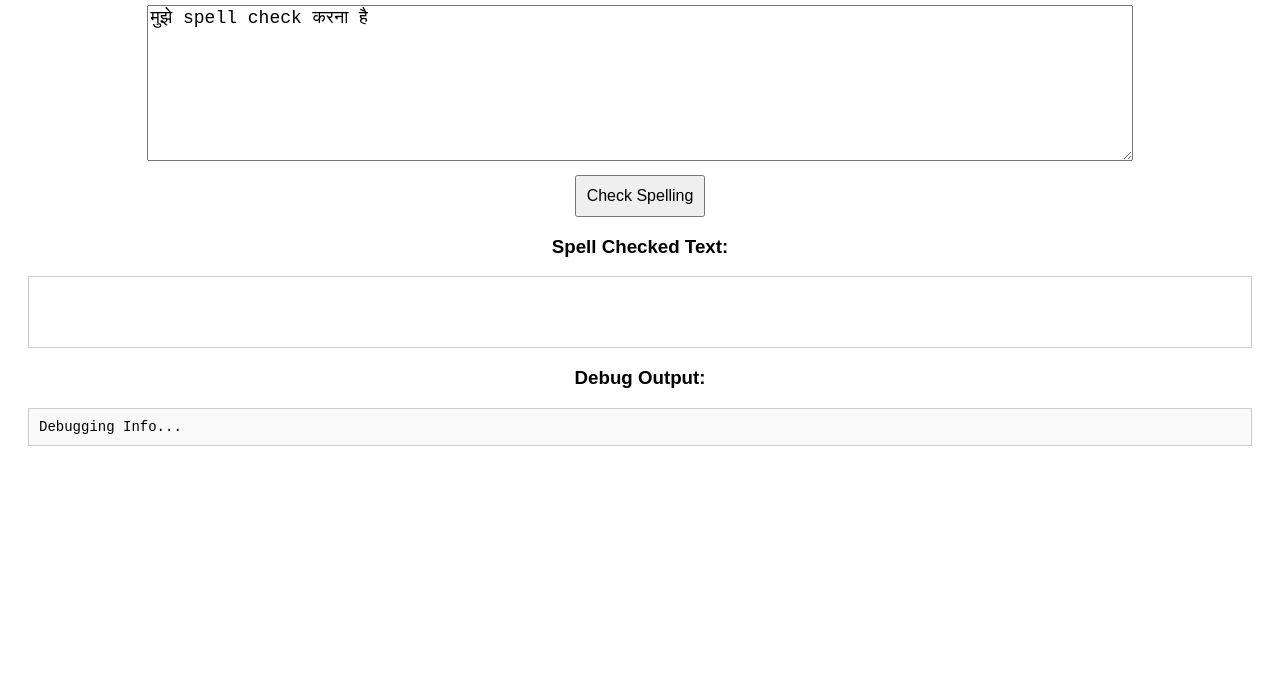
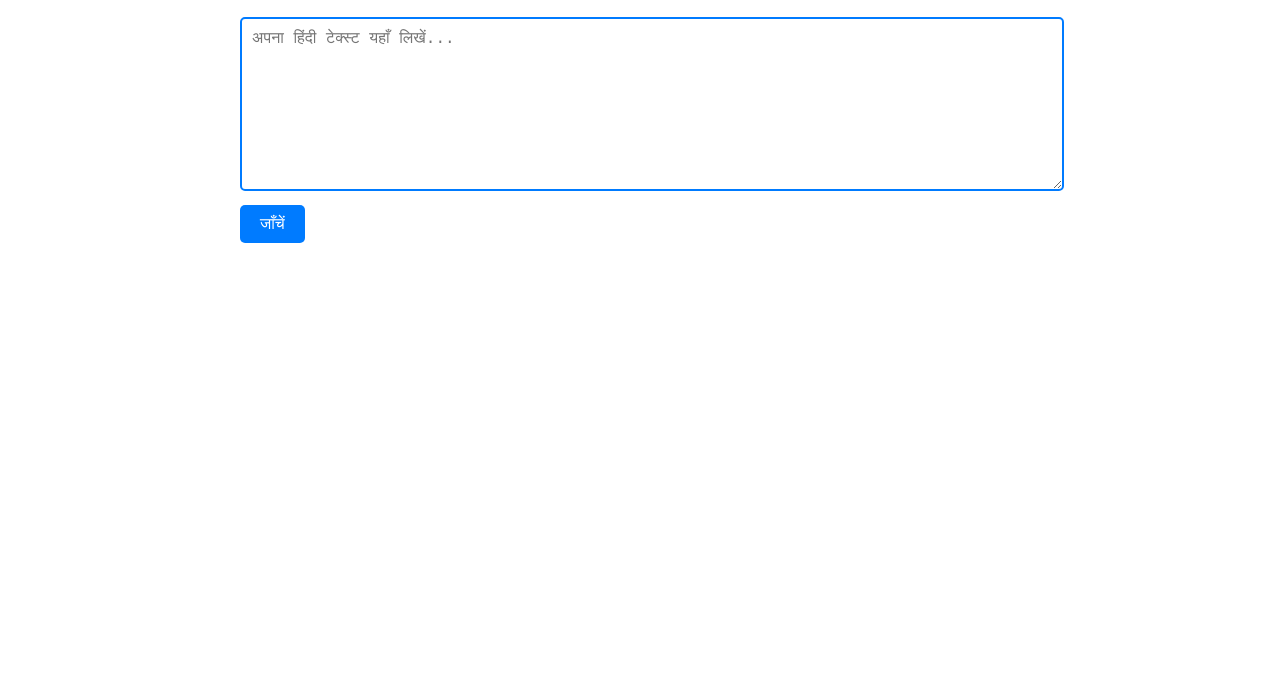
Before and after one commit to Ajmat1234/Practice-, a plain HTML site: page index.html in a window 1280 px wide. Shown: the part 101-800 px from the top of the page. Drawn offline with Linux system fonts and the light colour scheme.

Commit message:
Update index.html

```diff
--- a/index.html
+++ b/index.html
@@ -3,72 +3,103 @@
 <head>
     <meta charset="UTF-8">
     <meta name="viewport" content="width=device-width, initial-scale=1.0">
-    <title>Hindi Spell Checker</title>
+    <title>हिंदी स्पेल चेकर</title>
     <style>
-        body { font-family: Arial, sans-serif; text-align: center; padding: 20px; }
-        textarea { width: 80%; height: 150px; margin: 10px 0; font-size: 18px; }
-        button { padding: 10px; font-size: 16px; cursor: pointer; }
-        #spellCheckedText { font-size: 18px; color: black; margin-top: 10px; border: 1px solid #ccc; padding: 10px; min-height: 50px; }
-        .highlight { color: red; font-weight: bold; border-bottom: 2px dotted red; cursor: pointer; }
-        #debugOutput { border: 1px solid #ccc; padding: 10px; max-height: 150px; overflow: auto; text-align: left; font-size: 14px; background: #f9f9f9; }
+        body { font-family: 'Nirmala UI', sans-serif; padding: 20px; }
+        .container { max-width: 800px; margin: 0 auto; }
+        textarea {
+            width: 100%;
+            height: 150px;
+            padding: 10px;
+            font-size: 16px;
+            margin: 10px 0;
+            border: 2px solid #007BFF;
+            border-radius: 5px;
+        }
+        button {
+            background: #007BFF;
+            color: white;
+            padding: 10px 20px;
+            border: none;
+            border-radius: 5px;
+            cursor: pointer;
+            font-size: 16px;
+        }
+        .highlight {
+            background-color: #ffeb3b;
+            padding: 2px 4px;
+            border-radius: 3px;
+            cursor: pointer;
+            position: relative;
+        }
+        .highlight:hover::after {
+            content: attr(data-suggestions);
+            position: absolute;
+            background: white;
+            border: 1px solid #ccc;
+            padding: 5px;
+            top: -30px;
+            left: 0;
+            z-index: 1;
+        }
+        #result { margin-top: 20px; font-size: 18px; }
     </style>
 </head>
 <body>
+    <div class="container">
+        <h1 style="color: #007BFF;">हिंदी स्पेलिंग चेकर</h1>
 
-    <h2>Hindi Spell Checker</h2>
+        <textarea id="inputText" placeholder="अपना हिंदी टेक्स्ट यहाँ लिखें..."></textarea>
+        <button onclick="checkSpelling()">जाँचें</button>
 
-    <textarea id="unicodeText" placeholder="अपना हिंदी टेक्स्ट यहाँ डालें...">मुझे spell check करना है</textarea><br>
-    <button onclick="checkSpelling()">Check Spelling</button>
-
-    <h3>Spell Checked Text:</h3>
-    <div id="spellCheckedText" contenteditable="true"></div>
-
-    <h3>Debug Output:</h3>
-    <pre id="debugOutput">Debugging Info...</pre>
+        <div id="result"></div>
+    </div>
 
     <script>
         async function checkSpelling() {
-            let text = document.getElementById("unicodeText").value;
-            let apiUrl = "https://practice-production-e8b9.up.railway.app/spell-check";  // API URL
+            const text = document.getElementById('inputText').value;
+            const resultDiv = document.getElementById('result');
 
             try {
-                let response = await fetch(apiUrl, {
-                    method: "POST",
-                    headers: { "Content-Type": "application/json" },
+                const response = await fetch('https://your-railway-url.railway.app/spell-check', {
+                    method: 'POST',
+                    headers: {
+                        'Content-Type': 'application/json',
+                    },
                     body: JSON.stringify({ text: text })
                 });
 
-                if (!response.ok) {
-                    throw new Error("Server Error: " + response.status + " " + response.statusText);
+                const data = await response.json();
+
+                if(data.error) {
+                    resultDiv.innerHTML = `<p style="color: red;">त्रुटि: ${data.error}</p>`;
+                    return;
                 }
 
-                let result = await response.json();
-                document.getElementById("debugOutput").textContent = JSON.stringify(result, null, 2);
+                let htmlOutput = '';
+                data.checkedText.forEach(wordInfo => {
+                    if(!wordInfo.correct && wordInfo.suggestions.length > 0) {
+                        htmlOutput += `<span class="highlight"
+                                      data-suggestions="सुझाव: ${wordInfo.suggestions.join(', ')}"
+                                      onclick="replaceWord('${wordInfo.word}', '${wordInfo.suggestions[0]}')">
+                                      ${wordInfo.word}</span> `;
+                    } else {
+                        htmlOutput += `${wordInfo.word} `;
+                    }
+                });
 
-                if (!result.checkedText || result.checkedText.length === 0) {
-                    throw new Error("No corrections found! API response invalid.");
-                }
-
-                let checkedText = result.checkedText.map(wordObj => {
-                    if (!wordObj.correct && wordObj.suggestions.length > 0) {
-                        return `<span class="highlight" onclick="replaceWord(this, '${wordObj.suggestions[0]}')">${wordObj.word}</span>`;
-                    } else {
-                        return wordObj.word;
-                    }
-                }).join(" ");
-
-                document.getElementById("spellCheckedText").innerHTML = checkedText;
+                resultDiv.innerHTML = htmlOutput;
 
             } catch (error) {
-                document.getElementById("debugOutput").textContent = "Error: " + error.message;
+                resultDiv.innerHTML = `<p style="color: red;">त्रुटि: ${error.message}</p>`;
             }
         }
 
-        function replaceWord(element, correctWord) {
-            element.innerText = correctWord;
-            element.classList.remove("highlight");
+        function replaceWord(oldWord, newWord) {
+            const textarea = document.getElementById('inputText');
+            textarea.value = textarea.value.replace(oldWord, newWord);
+            checkSpelling();  // फिर से चेक करें
         }
     </script>
-
 </body>
 </html>
```
